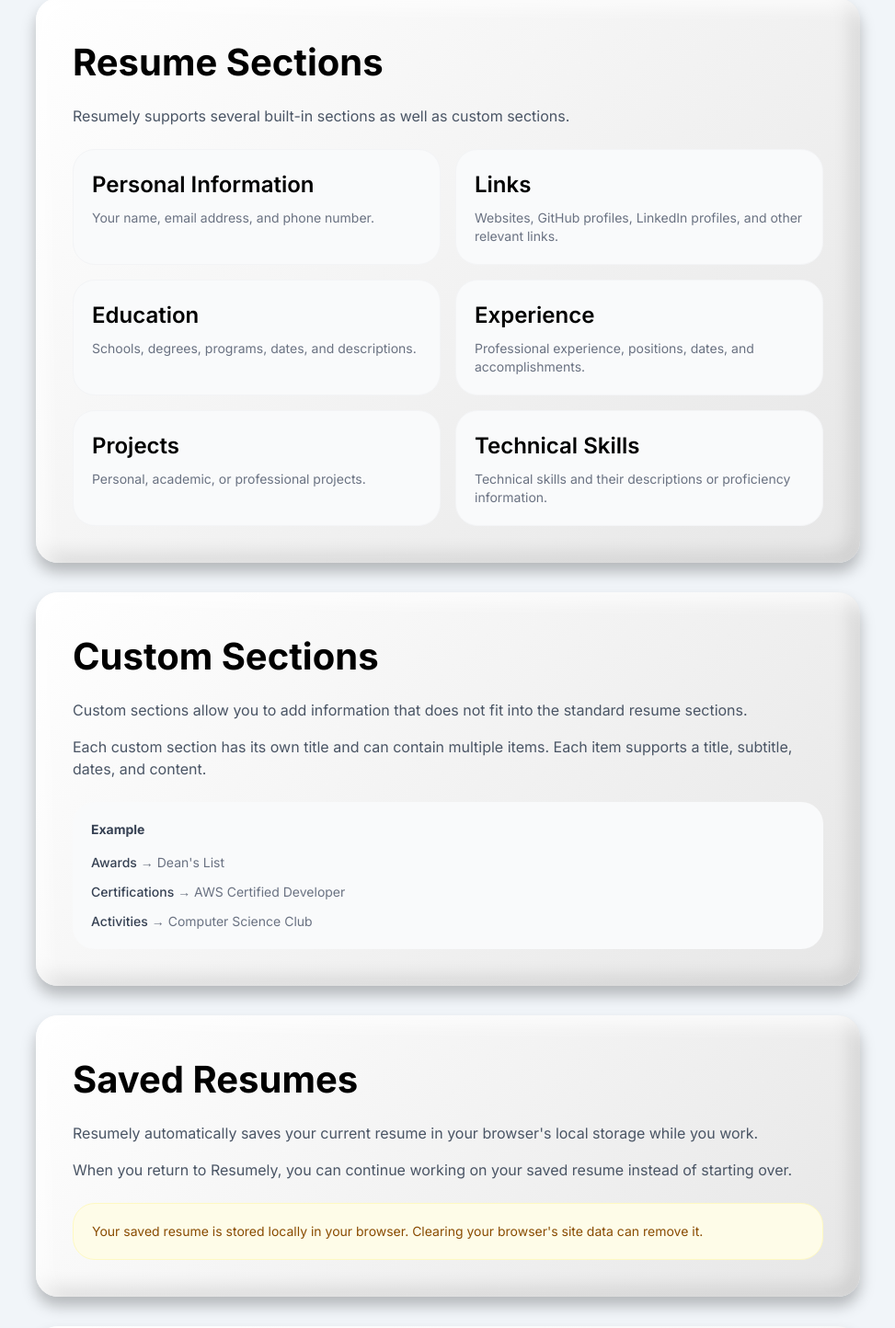
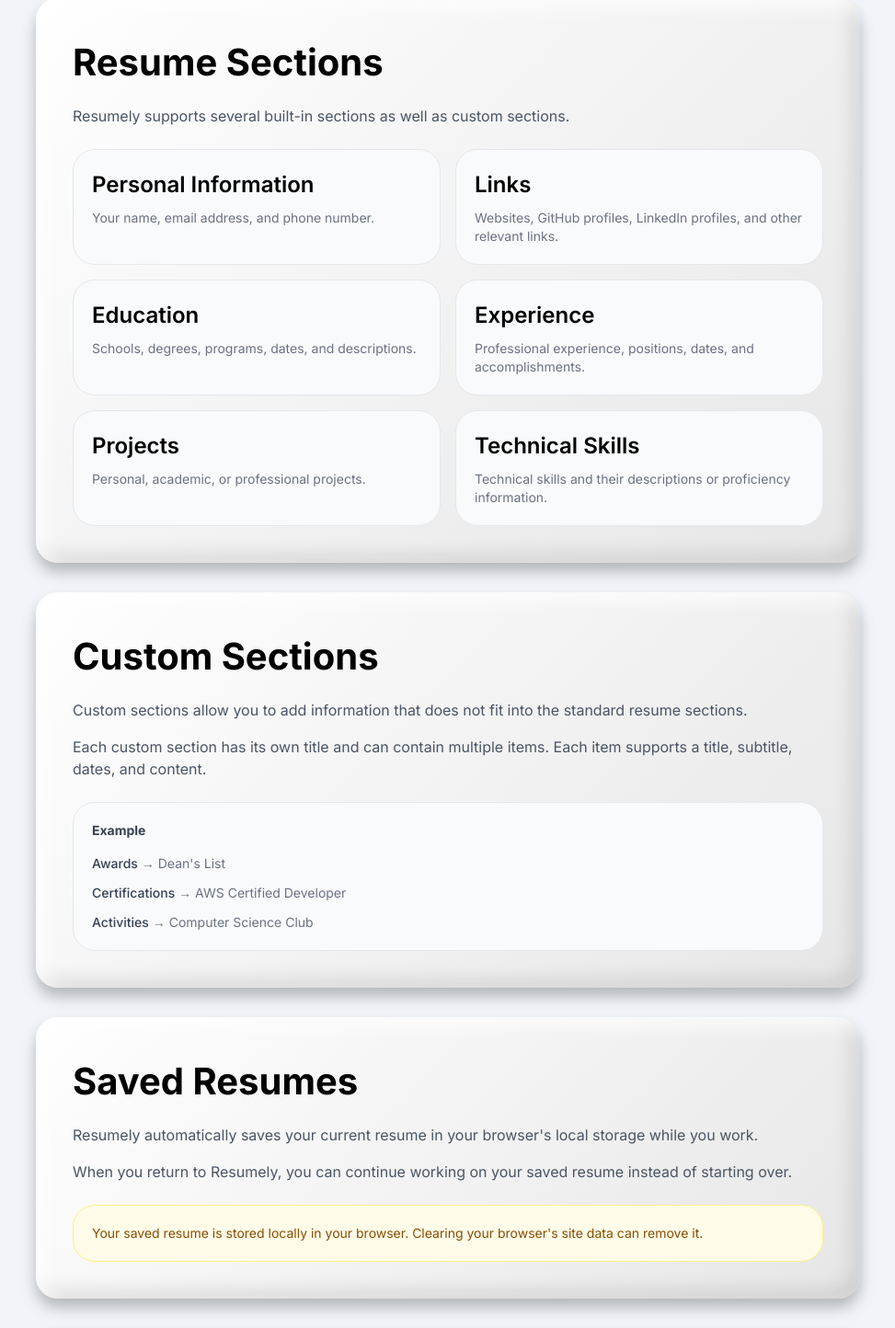
Before and after one commit to LucaMawyin/resume-designer, a Next.js app: page /docs in a window 1280 px wide. Shown: the part 822-2266 px from the top of the page at 92% size, without its empty margins (148-1121 px from the left). Built offline with nearby package versions, Linux system fonts and the light colour scheme.

Commit message:
Minor ui in docs

```diff
--- a/src/app/docs/page.tsx
+++ b/src/app/docs/page.tsx
@@ -191,7 +191,7 @@ export default function Documentation() {
                                 className="
                                     squircle
                                     border
-                                    border-gray-100
+                                    border-gray-200
                                     bg-gray-50
                                     p-5
                                 "
@@ -233,6 +233,8 @@ export default function Documentation() {
                         mt-6
                         squircle
                         bg-gray-50
+                        border
+                        border-gray-200
                         p-5
                     ">
                         <p className="text-sm font-bold text-gray-700">
@@ -288,7 +290,7 @@ export default function Documentation() {
                         mt-6
                         squircle
                         border
-                        border-yellow-100
+                        border-yellow-200
                         bg-yellow-50
                         p-5
                         text-sm
```
